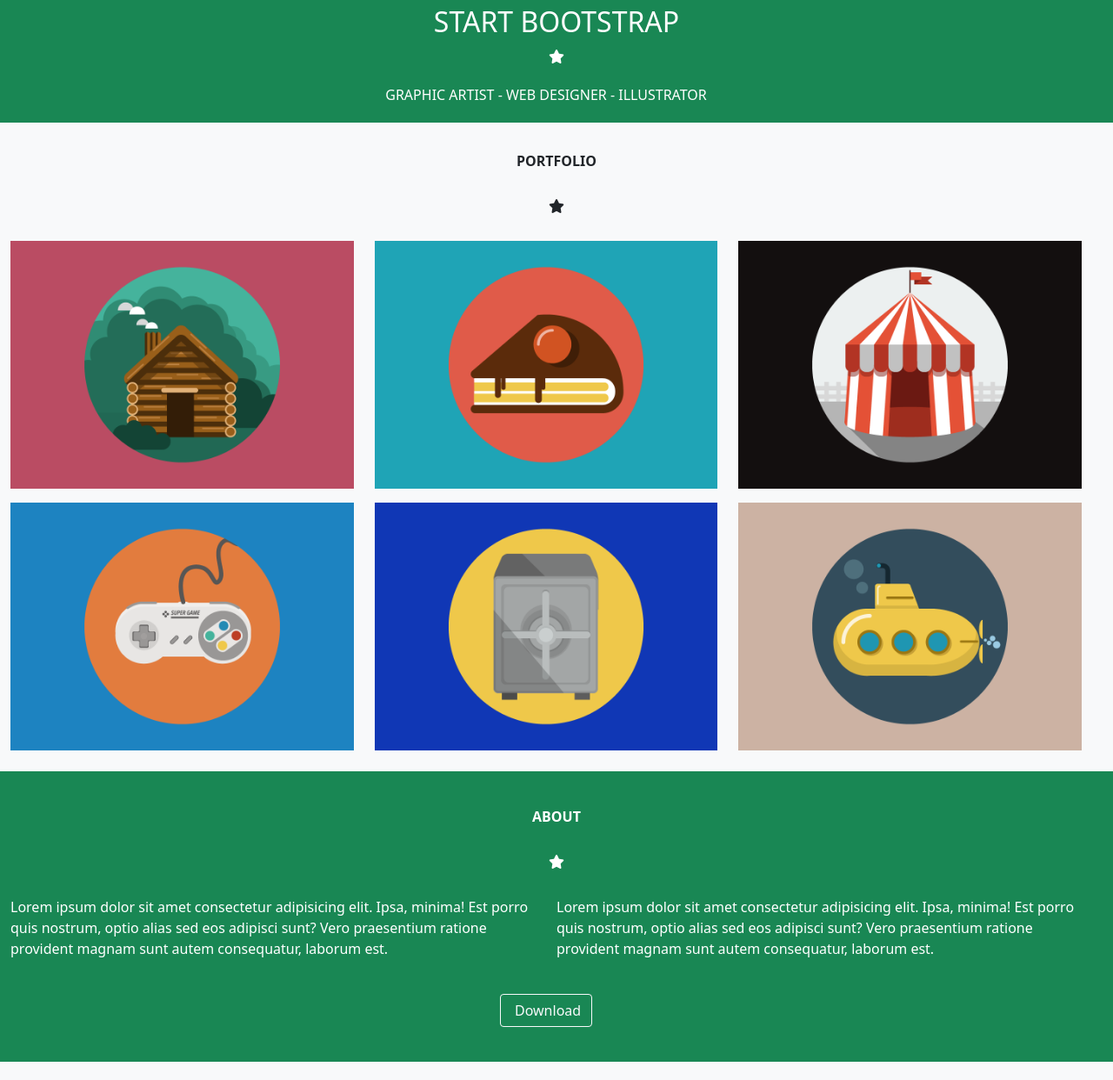
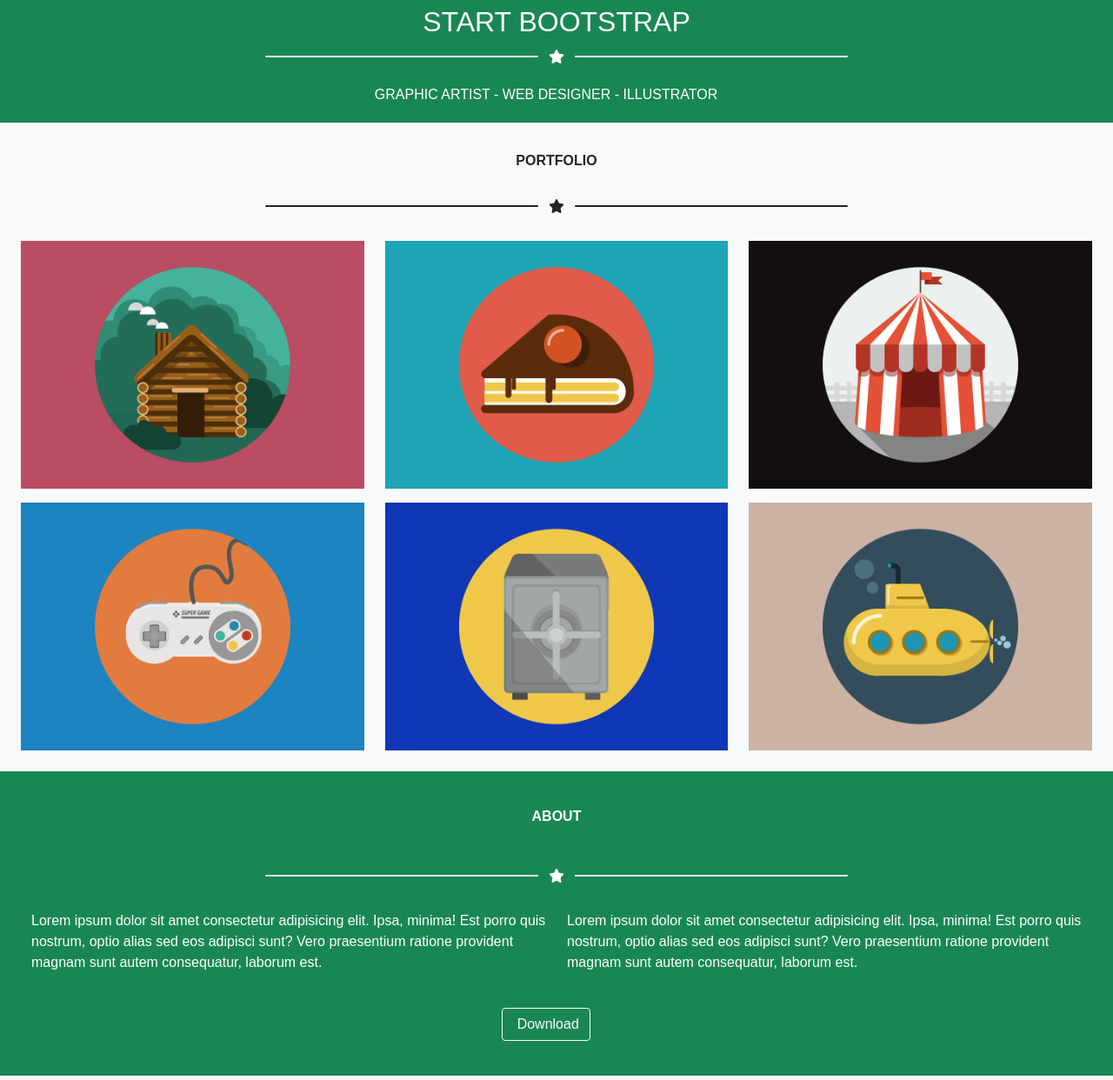
Before and after one commit to antonrugg/html-css-bootstrap-freelancer, a plain HTML site: page index.html in a window 1280 px wide. Shown: the part 735-1977 px from the top of the page at 87% size. Drawn offline with nearby package versions, Linux system fonts and the light colour scheme.

Commit message:
better centering elements - imgs - p text - mx-auto

```diff
--- a/index.html
+++ b/index.html
@@ -47,9 +47,9 @@
         <div class="row text-center text-white fw-bold py-1">
             <div class="col-12">
                 <div class="row align-items-center justify-content-center mx-auto mb-2">
-                    <div class="col-auto w-25 line bg-light rounded"></div>
+                    <div class="col-auto w-25 line bg-light rounded break-line"></div>
                     <i class="fa-solid fa-star col-auto"></i>
-                    <div class="col-auto w-25 line bg-light rounded"></div>
+                    <div class="col-auto w-25 line bg-light rounded break-line"></div>
                 </div>
             </div>
             <div class="row text-white text-center fw-normal py-3">
@@ -70,12 +70,12 @@
             </div>
             <div class="col-12 py-3">
                 <div class="row align-items-center justify-content-center mx-auto mb-2">
-                    <div class="col-auto w-25 line bg-dark rounded"></div>
+                    <div class="col-auto w-25 line bg-dark rounded break-line"></div>
                     <i class="fa-solid fa-star col-auto"></i>
-                    <div class="col-auto w-25 line bg-dark rounded"></div>
+                    <div class="col-auto w-25 line bg-dark rounded break-line"></div>
                 </div>
             </div>
-            <div class="row row-cols-1 row-cols-sm-2 row-cols-md-3">
+            <div class="row row-cols-1 row-cols-sm-2 row-cols-md-3 mx-auto">
                 <div class="col py-2">
                     <img class="img-fluid" src="./img/cabin.png" alt="avatar">
                 </div>
@@ -101,18 +101,18 @@
     <!-- end section -->
     <!-- third section -->
     <div class="container-fluid bg-success py-4">
-        <div class="row text-center fw-bold text-white">
+        <div class="row text-center fw-bold text-white mx-auto">
             <div class="col-12 py-3 text-center">
-                ABOUT
+               <p>ABOUT</p>
             </div>
             <div class="col-12 py-3 text-center">
-                <div class="row align-items-center justify-content-center mx-auto mb-2">
-                    <div class="col-auto w-25 line bg-light rounded"></div>
+                <div class="row align-items-center justify-content-center mb-2">
+                    <div class="col-auto w-25 line bg-light rounded break-line"></div>
                     <i class="fa-solid fa-star col-auto"></i>
-                    <div class="col-auto w-25 line bg-light rounded"></div>
+                    <div class="col-auto w-25 line bg-light rounded break-line"></div>
                 </div>
             </div>
-            <div class="row row-cols-1 row-cols-sm-2 text-center fw-normal text-white">
+            <div class="row row-cols-1 row-cols-sm-2 text-center fw-normal text-white mx-auto">
                 <div class="col py-2 text-start">
                     <p>Lorem ipsum dolor sit amet consectetur adipisicing elit. Ipsa, minima! Est porro quis nostrum, optio alias sed eos adipisci sunt? Vero praesentium ratione provident magnam sunt autem consequatur, laborum est.</p>
                 </div>
@@ -140,9 +140,9 @@
             </div>
             <div class="col-12 py-3 text-center">
                 <div class="row align-items-center justify-content-center mx-auto mb-2">
-                    <div class="col-auto w-25 line bg-dark rounded"></div>
+                    <div class="col-auto w-25 line bg-dark rounded break-line"></div>
                     <i class="fa-solid fa-star col-auto"></i>
-                    <div class="col-auto w-25 line bg-dark rounded"></div>
+                    <div class="col-auto w-25 line bg-dark rounded break-line"></div>
                 </div>
             </div>
         </div>
--- a/style.css
+++ b/style.css
@@ -0,0 +1,13 @@
+*{
+    box-sizing: border-box;
+    padding: 0;
+    margin: 0;
+}
+
+body{
+    font-family: 'Montserrat', sans-serif;
+}
+
+.break-line{
+    height: 2px;
+}
```
